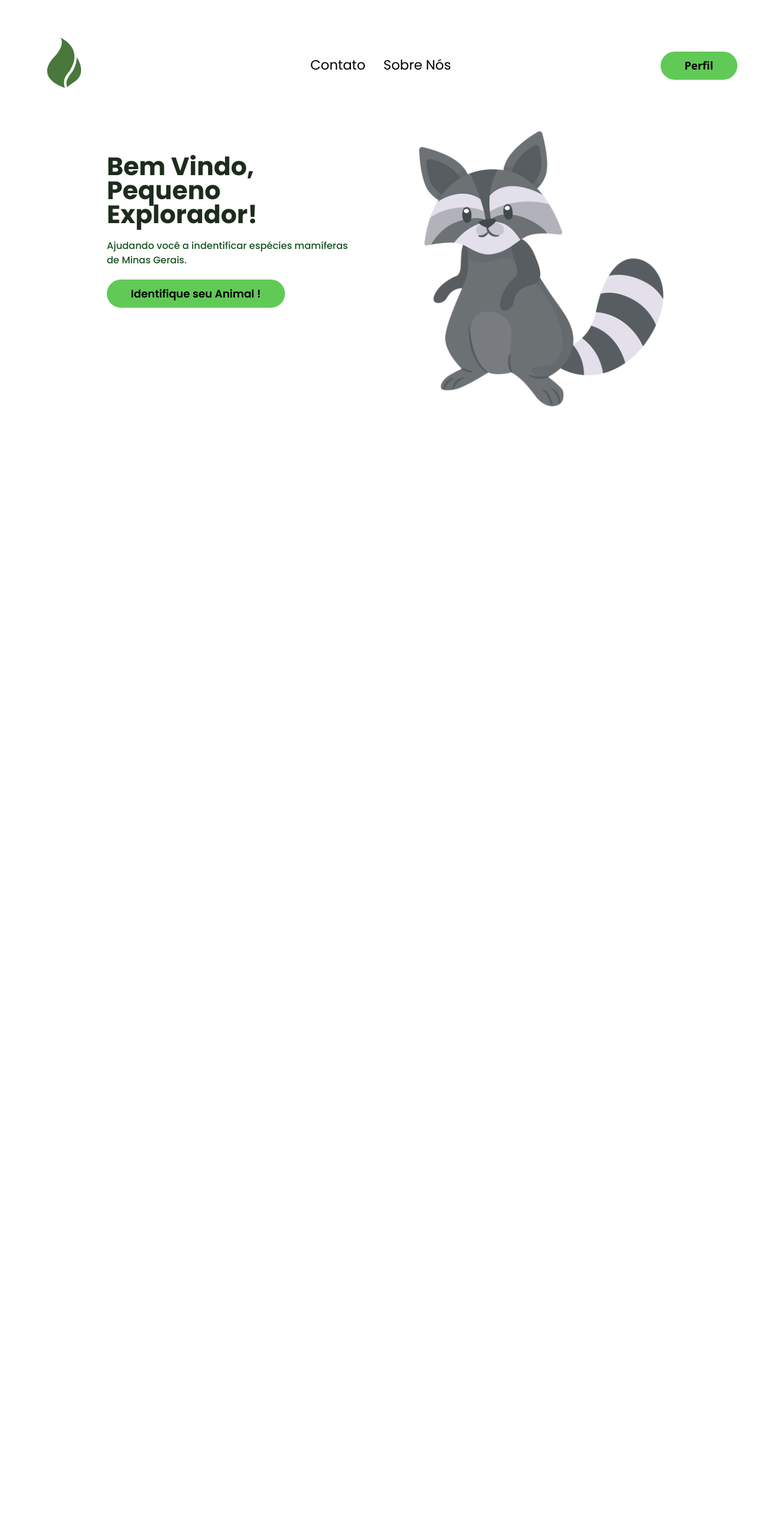
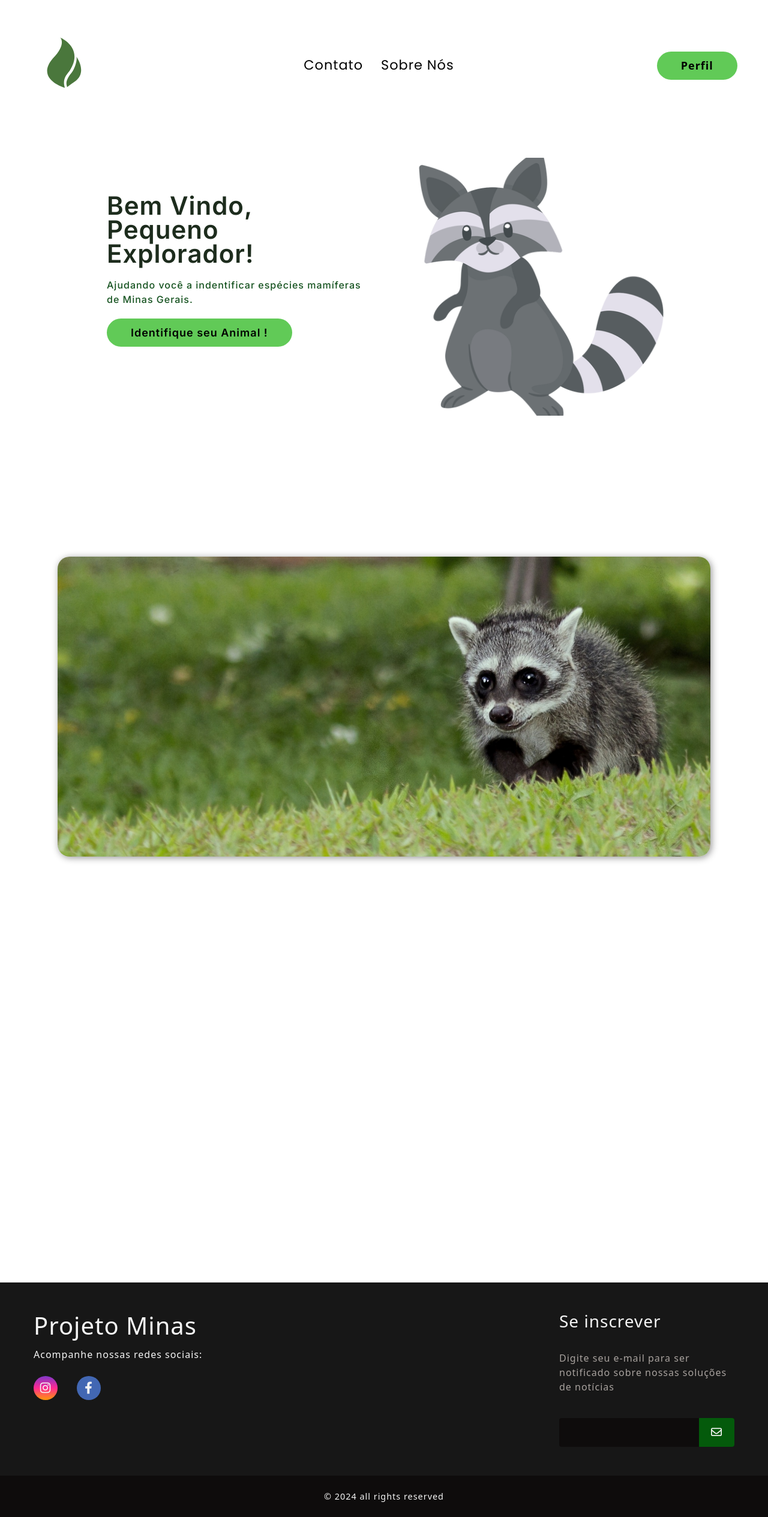
Before and after one commit to Marques35/Artferos, a PHP site: page /view/Menu.php in a window 1280 px wide. Shown: the whole page at 60% size. Before the commit the page ends 678 px from the top, so only its background shows below. Run offline with PHP 8.4, Linux system fonts and the light colour scheme; grey boxes are pictures that could not be loaded.

Commit message:
tcc comit

```diff
--- /dev/null
+++ b/controller/carrossel.php
@@ -0,0 +1,29 @@
+<!DOCTYPE html>
+<html lang="pt-br">
+<head>
+    <meta charset="UTF-8">
+    <meta name="viewport" content="width=device-width, initial-scale=1.0">
+    <link rel="stylesheet" href="../css/carrossel.css">
+    <link rel="stylesheet" href="../css/super.css">
+    <title>Document</title>
+</head>
+<body>
+  <main>
+    <div id="items-wrapper">
+      <div id="items">
+        <div class="item"><img src="../img/8436721_1.png"/></div>
+        <div class="item"><img src="../img/7-71159_jungle-wallpaper-hd.jpg"></div>
+        <div class="item"><img src="https://unsplash.it/1600/400?image=990"/></div>
+        <div class="item"><img src="https://unsplash.it/1600/400?image=980"/></div>
+        <div class="item"><img src="https://unsplash.it/1600/400?image=970"/></div>
+        <div class="item"><img src="https://unsplash.it/1600/400?image=976"/></div>
+        <div class="item"><img src="https://unsplash.it/1600/400?image=993"/></div>
+        <div class="item"><img src="https://unsplash.it/1600/400?image=969"/></div>
+      </div>
+    </div>
+  </main>
+
+
+      <script src="../view/carrossel.js"></script>
+</body>
+</html>
--- a/controller/footer.php
+++ b/controller/footer.php
@@ -1,11 +1,66 @@
-<footer>
-        <div class="footer-content">
-            <p>&copy; 2024 Sua Empresa. Todos os direitos reservados.</p>
-            <p>
-                Siga-nos:
-                <a href="https://www.facebook.com" target="_blank">Facebook</a> |
-                <a href="https://www.twitter.com" target="_blank">Twitter</a> |
-                <a href="https://www.instagram.com" target="_blank">Instagram</a>
-            </p>
+<!DOCTYPE html>
+<html lang="pt-br">
+<head>
+    <meta charset="UTF-8">
+    <meta http-equiv="X-UA-Compatible" content="IE=edge">
+    <meta name="viewport" content="width=device-width, initial-scale=1.0">
+
+    <link rel="stylesheet" href="https://cdnjs.cloudflare.com/ajax/libs/font-awesome/6.2.1/css/all.min.css" integrity="sha512-MV7K8+y+gLIBoVD59lQIYicR65iaqukzvf/nwasF0nqhPay5w/9lJmVM2hMDcnK1OnMGCdVK+iQrJ7lzPJQd1w==" crossorigin="anonymous" referrerpolicy="no-referrer" />
+    <link rel="stylesheet" href="../css/footer.css">
+
+    <title>Responsive Footer</title>
+</head>
+<body>
+    <main>
+
+    </main>
+    <footer>
+        <div id="footer_content">
+            <div id="footer_contacts">
+                <h1>Projeto Minas</h1>
+                <p>Acompanhe nossas redes sociais:</p>
+
+                <div id="footer_social_media">
+                    <a href="#" class="footer-link" id="instagram">
+                        <i class="fa-brands fa-instagram"></i>
+                    </a>
+
+                    <a href="#" class="footer-link" id="facebook">
+                        <i class="fa-brands fa-facebook-f"></i>
+                    </a>
+
+                </div>
+            </div>
+
+            <ul class="footer-list">
+
+            </ul>
+
+            <ul class="footer-list">
+
+            </ul>
+
+            <div id="footer_subscribe">
+                <h3>Se inscrever</h3>
+
+                <p>
+                Digite seu e-mail para ser notificado
+                 sobre nossas soluções de notícias
+                </p>
+
+                <div id="input_group">
+                    <input type="email" id="email">
+                    <button>
+                        <i class="fa-regular fa-envelope"></i>
+                    </button>
+                </div>
+            </div>
         </div>
-</footer>
+
+        <div id="footer_copyright">
+            &#169
+            2024 all rights reserved
+        </div>
+    </footer>
+</body>
+</html>
--- /dev/null
+++ b/css/carrossel.css
@@ -0,0 +1,38 @@
+*{
+    margin: 0; padding: 0; box-sizing: border-box;
+}
+main{
+ display:grid;
+ place-items: center;
+ height: 100vh;
+}
+
+#items-wrapper{
+    width: 85vw;
+
+
+}
+
+#items{
+  display: flex;
+  overflow-y: hidden;
+  overflow-x: auto ;
+  scroll-snap-type: x mandatory;
+  border-radius: 20px;
+  scroll-behavior: smooth;
+  box-shadow: 2px 2px 12px rgba(0, 0, 0, 0.418);
+}
+.item{
+    flex: none;
+    width: 100%;
+    height: 500px;
+    scroll-snap-align: start;
+    pointer-events: none;
+}
+
+img{
+    width: 100%;
+    height: 100%;
+
+    object-fit: cover;
+}
--- a/css/footer.css
+++ b/css/footer.css
@@ -1,34 +1,156 @@
-body {
-    font-family: Arial, sans-serif;
+@import url('https://fonts.googleapis.com/css2?family=Inter:wght@100;200;300;400;500;600&display=swap');
+
+:root {
+    --color-neutral-0: #0e0c0c;
+    --color-neutral-10: #171717;
+    --color-neutral-30: #a8a29e;
+    --color-neutral-40: #f5f5f5;
+
+}
+
+* {
+    font-family: 'Inter', sans-serif;
     margin: 0;
     padding: 0;
+    box-sizing: border-box;
+    letter-spacing: 1px;
+}
+
+main {
+    height: 80vh;
 }
 
 footer {
-    background-color: #333;
-    color: #fff;
-    text-align: center;
-    padding: 20px 0;
-    position: relative;
-    bottom: 0;
+    width: 100%;
+    color: var(--color-neutral-40);
+}
+
+.footer-link {
+    text-decoration: none;
+}
+
+#footer_content {
+    background-color: var(--color-neutral-10);
+    display: grid;
+    grid-template-columns: repeat(4, 1fr);
+    padding: 3rem 3.5rem;
+}
+
+#footer_contacts h1 {
+    margin-bottom: 0.75rem;
+}
+
+#footer_social_media {
+    display: flex;
+    gap: 2rem;
+    margin-top: 1.5rem;
+}
+
+#footer_social_media .footer-link {
+    display: flex;
+    align-items: center;
+    justify-content: center;
+    height: 2.5rem;
+    width: 2.5rem;
+    color: var(--color-neutral-40);
+    border-radius: 50%;
+    transition: all 0.4s;
+}
+
+#footer_social_media .footer-link i {
+    font-size: 1.25rem;
+}
+
+#footer_social_media .footer-link:hover {
+    opacity: 0.8;
+}
+
+#instagram {
+    background: linear-gradient(#7f37c9, #ff2992, #ff9807);
+}
+
+#facebook {
+    background-color: #4267b3;
+}
+
+#whatsapp {
+    background-color: #25d366;
+}
+
+.footer-list {
+    display: flex;
+    flex-direction: column;
+    gap: 0.75rem;
+    list-style: none;
+}
+
+.footer-list .footer-link {
+    color: var(--color-neutral-30);
+    transition: all 0.4s;
+}
+
+.footer-list .footer-link:hover {
+    color: #7f37c9;
+}
+
+#footer_subscribe {
+    display: flex;
+    flex-direction: column;
+    gap: 1.5rem;
+}
+
+#footer_subscribe p {
+    color: var(--color-neutral-30);
+}
+
+#input_group {
+    display: flex;
+    align-items: center;
+    background-color: var(--color-neutral-0);
+    border-radius: 4px;
+}
+
+#input_group input {
+    all: unset;
+    padding: 0.75rem;
     width: 100%;
 }
 
-.footer-content {
-    max-width: 1200px;
-    margin: 0 auto;
+#input_group button {
+    background-color:  rgb(4, 90, 11);
+    border: none;
+    color: var(--color-neutral-40);
+    padding: 0px 1.25rem;
+    font-size: 1.125rem;
+    height: 100%;
+    border-radius: 0px 4px 4px 0px;
+    cursor: pointer;
+    transition: all 0.4s;
 }
 
-.footer-content p {
-    margin: 5px 0;
+#input_group button:hover {
+    opacity: 0.8;
 }
 
-.footer-content a {
-    color: #fff;
-    text-decoration: none;
-    margin: 0 5px;
+#footer_copyright {
+    display: flex;
+    justify-content: center;
+    background-color: var(--color-neutral-0);
+    font-size: 0.9rem;
+    padding: 1.5rem;
+    font-weight: 100;
 }
 
-.footer-content a:hover {
-    text-decoration: underline;
+@media screen and (max-width: 768px) {
+    #footer_content {
+        grid-template-columns: repeat(2, 1fr);
+        gap: 2rem;
+    }
 }
+
+@media screen and (max-width: 426px) {
+    #footer_content {
+        grid-template-columns: repeat(1, 1fr);
+        padding: 3rem 2rem;
+    }
+}
--- a/css/super.css
+++ b/css/super.css
@@ -10,6 +10,19 @@
     font-weight: 500;
 }
 
+::-webkit-scrollbar{
+    width: 10px;
+    height: 10px;
+}
+
+::-webkit-scrollbar-track{
+    background-color: #cecece00;
+}
+
+::-webkit-scrollbar-thumb{
+    background-color: rgb(97, 202, 87);
+    border-radius: 10px;
+}
 
 .menu-desktop ul li > a{
     font-size: 1.4em;
@@ -19,6 +32,7 @@
 body {
     background-color: rgb(255, 255, 255);
     height: 100vh;
+    overflow-x: hidden;
 }
 
 .flex {
--- a/view/Menu.php
+++ b/view/Menu.php
@@ -31,7 +31,7 @@ al,wght@0,100;0,200;0,300;0,400;0,500;0,600;0,700;0,800;0,900;1,1
                         <p>Ajudando você a indentificar espécies
                             mamíferas de Minas Gerais.</p>
 
-                        <form action="index.html">
+                        <form action="index.php">
                             <div class="btn-contato">
                                 <a href="#">
                                     <button>Identifique seu Animal !</button>
@@ -47,12 +47,10 @@ al,wght@0,100;0,200;0,300;0,400;0,500;0,600;0,700;0,800;0,900;1,1
                 </div> <!-- flex -->
             </div> <!--interface -->
         </section> <!--topo do site -->
+    </main>
+    <?php include '../controller/carrossel.php';?>
 
-        <secection>
-
-
-        </secection>
-    </main>
+    <?php include '../controller/footer.php';?>
 </body>
 
 </html>
--- /dev/null
+++ b/view/carrossel.js
@@ -0,0 +1,34 @@
+const itemsContainer = document.querySelector("#items");
+
+itemsContainer.addEventListener("wheel", event => {
+    event.preventDefault();  // Prevent the default scroll behavior
+    if(event.deltaY > 0){
+        itemsContainer.scrollBy({
+            left: 1000, // Adjust the value to change the scroll amount
+            behavior: 'smooth'
+        });
+    }else{
+        itemsContainer.scrollBy({
+            left: -1000, // Adjust the value to change the scroll amount
+            behavior: 'smooth'
+        });
+    }
+});
+
+// Automatic scrolling
+let autoScrollInterval = setInterval(() => {
+    itemsContainer.scrollBy({
+        left: 1000, // Adjust the value to change the scroll amount
+        behavior: 'smooth'
+    });
+
+    // Check if we've reached the end and reset to the beginning if so
+    if (itemsContainer.scrollLeft + itemsContainer.clientWidth >= itemsContainer.scrollWidth) {
+        itemsContainer.scrollTo({ left: 0, behavior: 'smooth' });
+    }
+}, 5000); // Change the interval (3000ms = 3s) as needed
+
+// Stop automatic scrolling on user interaction
+itemsContainer.addEventListener('wheel', () => {
+    clearInterval(autoScrollInterval);
+});
--- a/view/perfil.php
+++ b/view/perfil.php
@@ -51,7 +51,6 @@ $conn = null;
     <link rel="stylesheet" href="../css/reset.css">
     <link rel="stylesheet" href="../css/super.css">
     <link rel="stylesheet" href="../css/style.css">
-    <link rel="stylesheet" href="footer.css">
     <link rel="preconnect" href="https://fonts.googleapis.com">
     <link rel="preconnect" href="https://fonts.gstatic.com" crossorigin>
     <link href="https://fonts.googleapis.com/css2?family=Poppins:wght@100;200;300;400;500;600;700;800;900&display=swap" rel="stylesheet">
@@ -95,7 +94,7 @@ $conn = null;
         </section>
         <br>
     </main>
-    <?php include '../controller/footer.php'; ?>
+    <?php include '../controller/footer.php';?>
 
     <script src="https://cdn.jsdelivr.net/npm/bootstrap@5.3.3/dist/js/bootstrap.bundle.min.js" integrity="sha384-YvpcrYf0tY3lHB60NNkmXc5s9fDVZLESaAA55NDzOxhy9GkcIdslK1eN7N6jIeHz" crossorigin="anonymous"></script>
     <script>
@@ -122,6 +121,8 @@ $conn = null;
     </script>
 
     <script src="mostrarSenha.js"></script>
+
+
 </body>
 
 </html>
```
Also changed, not shown: view/index.php (renamed from view/index.html, +14 -4 lines).
